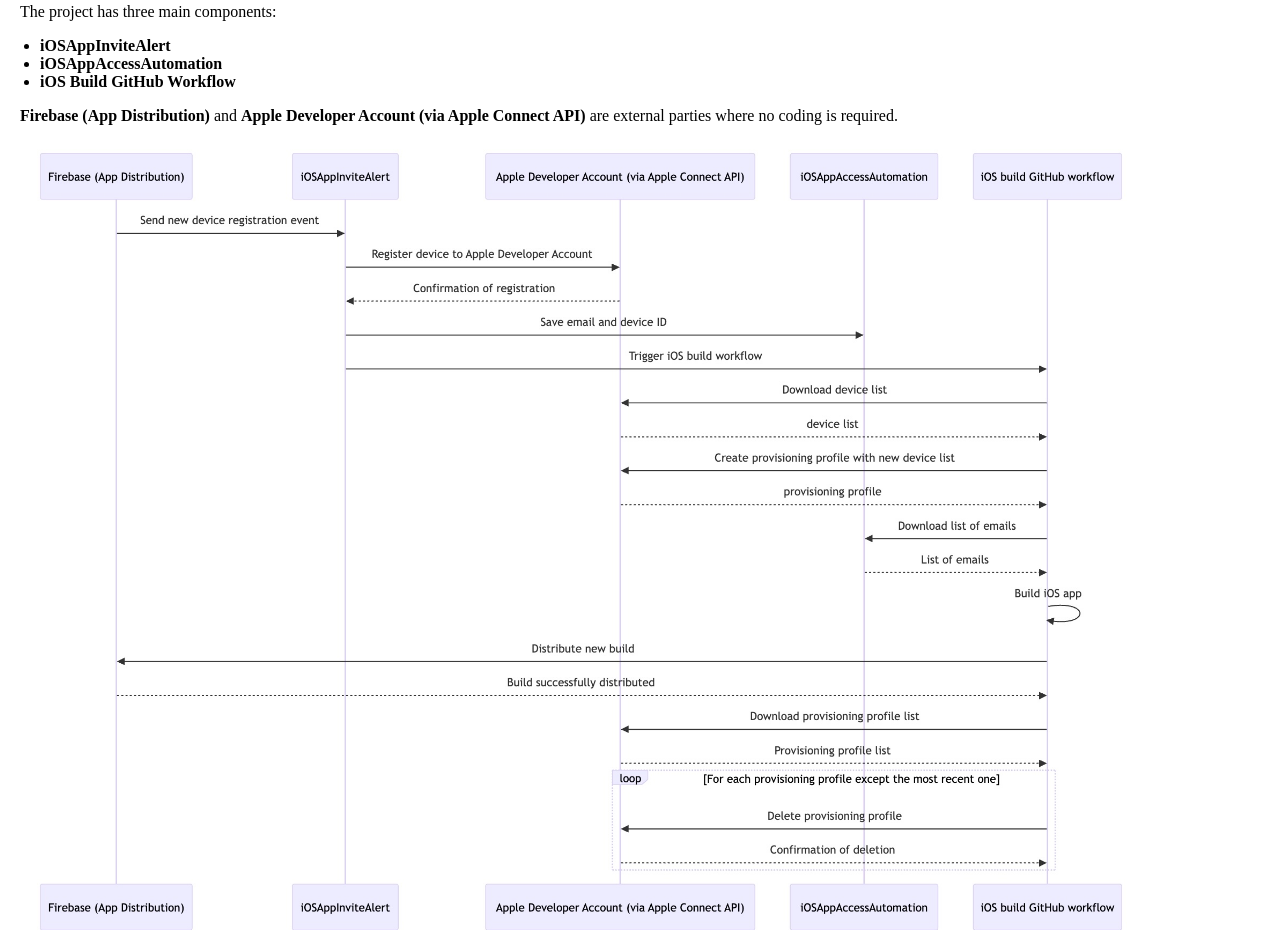
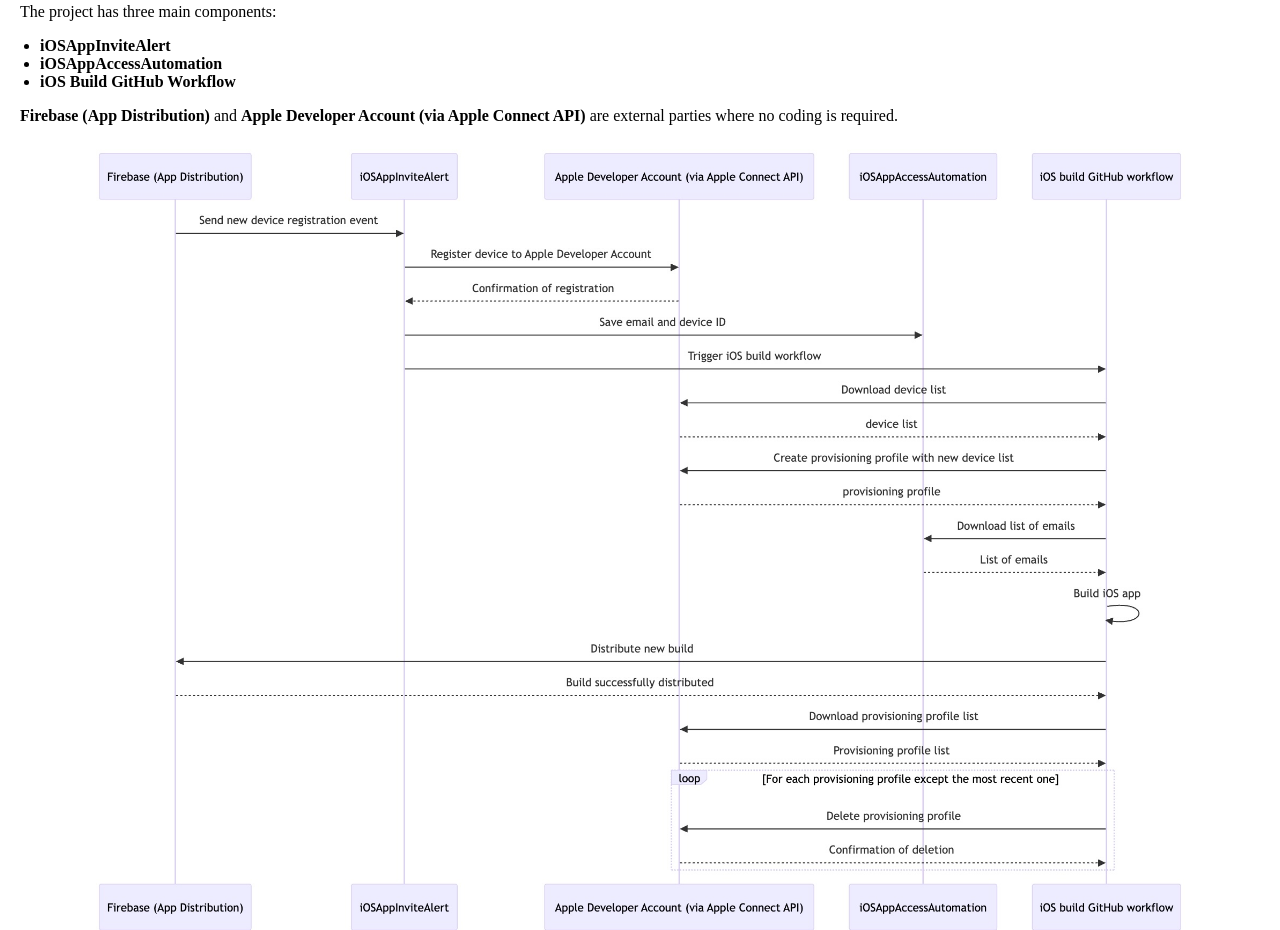
Before and after one commit to AungThiha/iOSAppAccessAutomation, a website: page index.html in a window 1280 px wide. Shown: the part 727-1657 px from the top of the page. Drawn offline with Linux system fonts and the light colour scheme.

Commit message:
docs: center the diagram image

```diff
--- a/index.html
+++ b/index.html
@@ -28,13 +28,15 @@
             margin: 0;
             padding-left: 20px;
         }
+        .image-container {
+            text-align: center;
+        }
         .responsive-image {
             max-width: 100%;
             max-height: 100vh;
             width: auto;
             height: auto;
-            display: block
-            margin: 0 auto;
+            display: inline-block;
         }
     </style>
 </head>
@@ -81,7 +83,9 @@
     </ul>
     <p><strong>Firebase (App Distribution)</strong> and <strong>Apple Developer Account (via Apple Connect API)</strong> are external parties where no coding is required.</p>
     </p>
-    <img src="images/diagram2.jpg" alt="Design" class="responsive-image">
+    <div class="image-container">
+        <img src="images/diagram2.jpg" class="responsive-image" alt="Diagram">
+    </div>
     <h2>Project Revision</h2>
     <p>Initially, it was designed to update the provisioning profile from the Firebase Cloud Function but later, it was found that Apple Connect API does not support updating provisioning profile. It only provides APIs for creating and deleting.</p>
     <p>Because of it, it's decided to create a new provisioning profile for every build using Github Workflow instead.</p>
```
